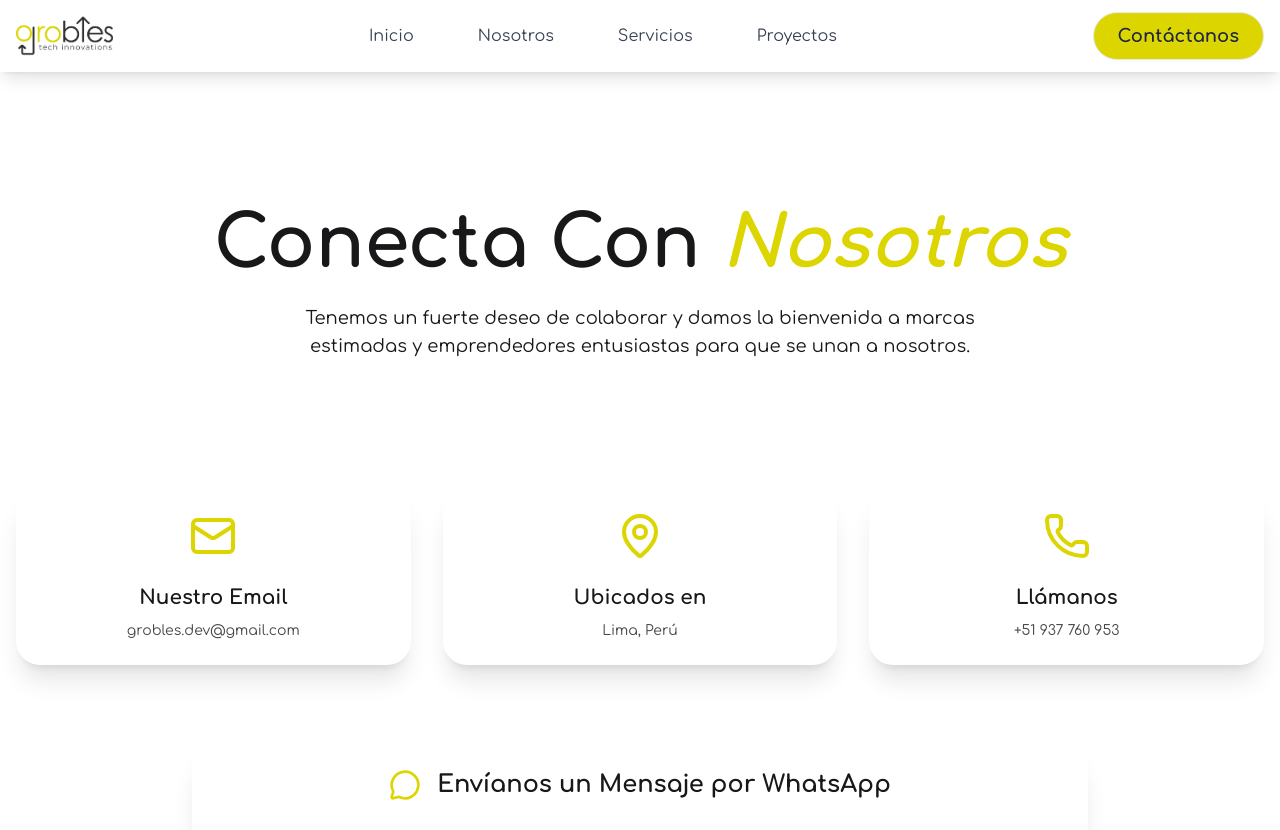
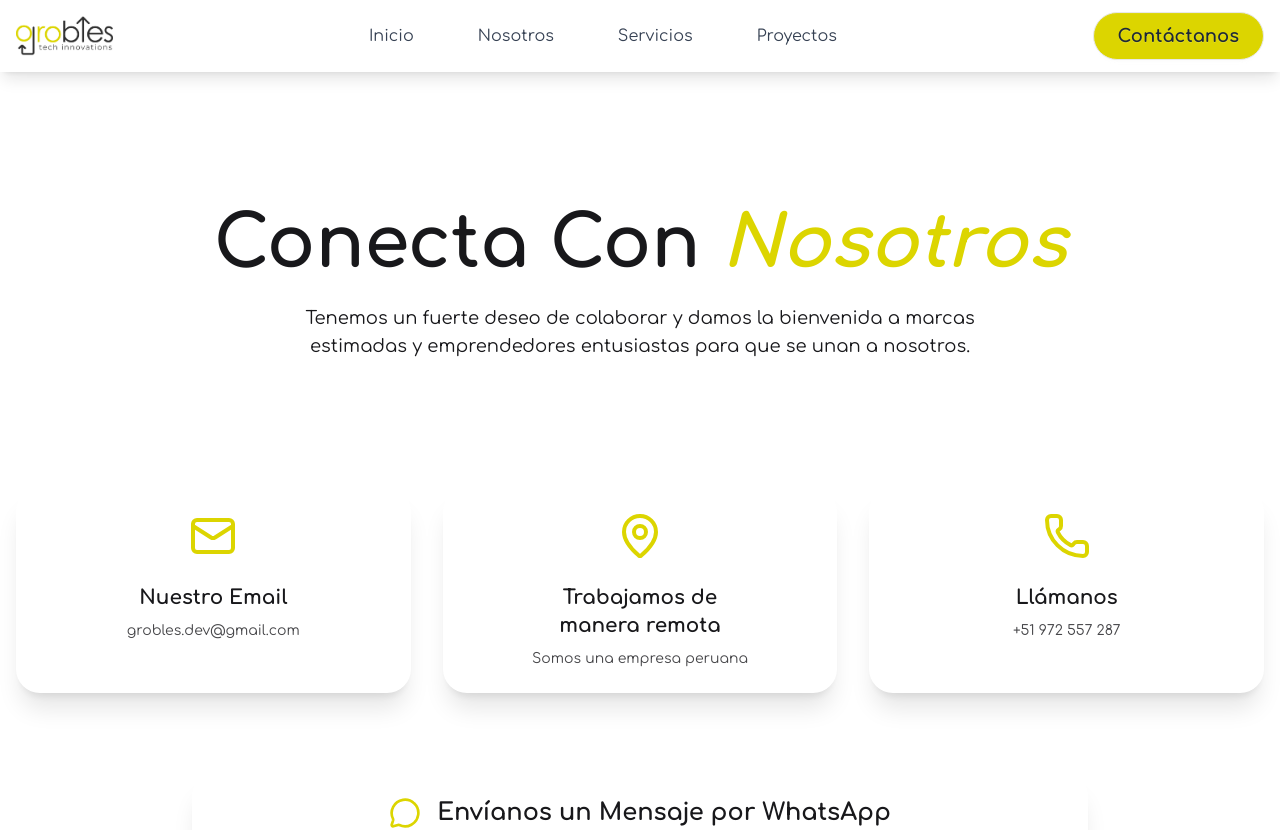
Before and after one commit to Grobles-Inc/Portafolio-Grobles, a React (Vite) app: page /contact in a window 1280 px wide. Shown: the top 830 px of the page. Built offline with nearby package versions, Linux system fonts and the light colour scheme.

Commit message:
Cambios en la seccion de contacto

```diff
--- a/src/pages/Contact.tsx
+++ b/src/pages/Contact.tsx
@@ -89,8 +89,8 @@ export default function Contact() {
           >
             <div className="card-body items-center text-center">
               <MapPin className="w-12 h-12 text-[#dcd500] mb-4" />
-              <h2 className="card-title text-xl font-bold">Ubicados en</h2>
-              <p className="text-base-content/80">Lima, Perú</p>
+              <h2 className="card-title text-xl font-bold">Trabajamos de <br /> manera remota</h2>
+              <p className="text-base-content/80">Somos una empresa peruana</p>
             </div>
           </div>
 
@@ -101,7 +101,7 @@ export default function Contact() {
             <div className="card-body items-center text-center">
               <Phone className="w-12 h-12 text-[#dcd500] mb-4" />
               <h2 className="card-title text-xl font-bold">Llámanos</h2>
-              <p className="text-base-content/80">+51 937 760 953</p>
+              <p className="text-base-content/80">+51 972 557 287</p>
             </div>
           </div>
         </div>
```
